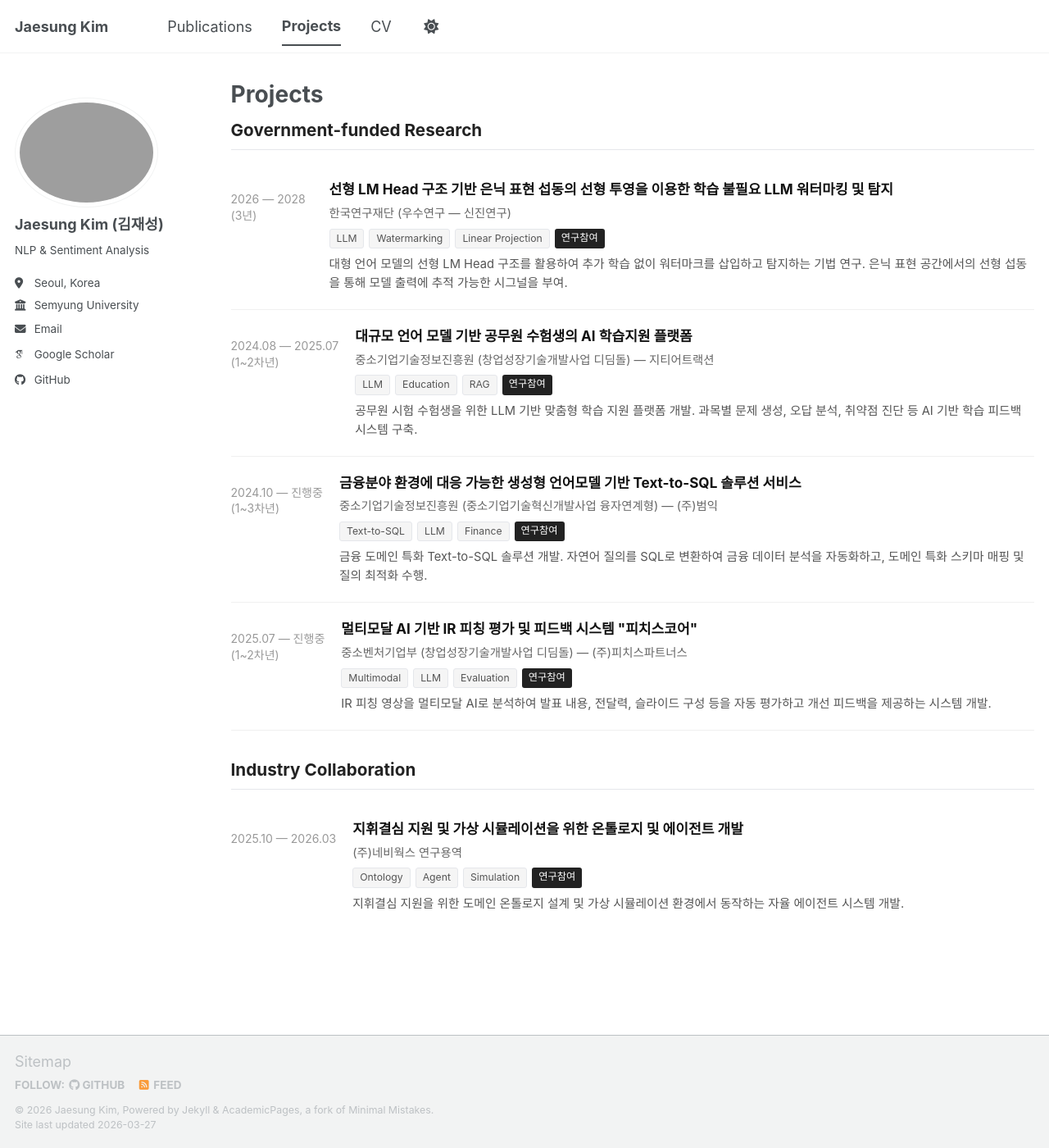
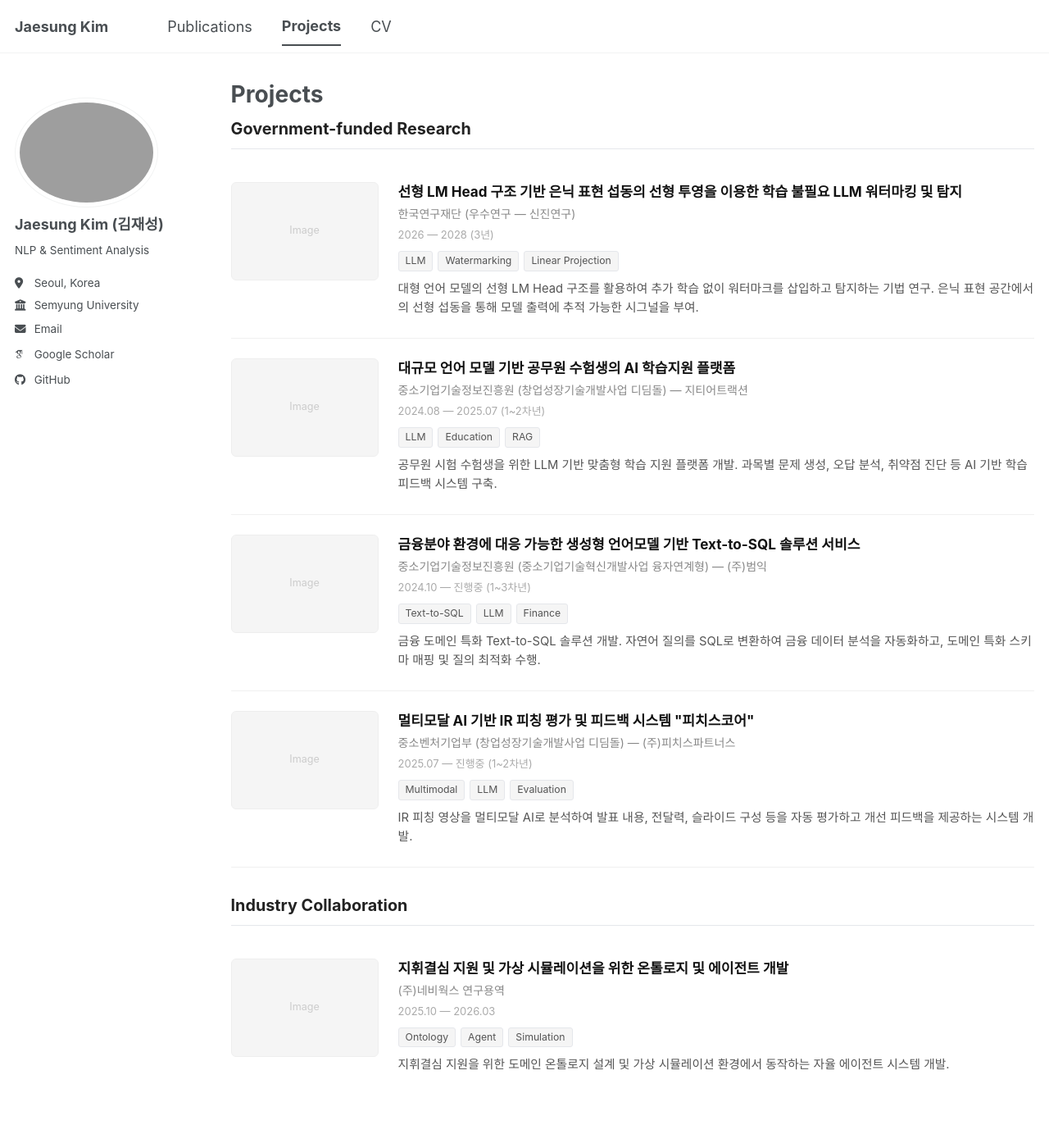
Before and after one commit to thisiskorea/CV, a Jekyll site: the page built from _pages/portfolio.html, in a window 1280 px wide and 1400 px high. Shown: the whole window at 82% size. Built offline with Jekyll 4.4.1, drawn with Linux system fonts in a browser that asks for light colours; some web fonts are replaced; a script bundle is joined from its source files by our own code; library files that are not in the unit come from our copies.

Commit message:
Remove dark mode, add image placeholders to Projects
- Remove theme toggle button from masthead
- Force light mode only in JS
- Projects page: left column now image placeholder (180x120)
- Period moved to body text

https://claude.ai/code/session_01CU9SVkWVuVsgHzfbJU88mX

```diff
--- a/_includes/masthead.html
+++ b/_includes/masthead.html
@@ -18,9 +18,6 @@
               <a href="{{ domain }}{{ link.url }}">{{ link.title }}</a>
             </li>
           {% endfor %}
-          <li id="theme-toggle" class="masthead__menu-item persist tail">
-            <a role="button" aria-labelledby="theme-icon"><i id="theme-icon" class="fa-solid fa-sun" aria-hidden="true" title="toggle theme"></i></a>
-          </li>
         </ul>
         <ul class="hidden-links hidden"></ul>
       </nav>
--- a/_pages/portfolio.html
+++ b/_pages/portfolio.html
@@ -6,89 +6,82 @@ author_profile: true
 ---
 
 <style>
-.proj-section-title{font-size:1.15em;font-weight:700;color:#222;margin:32px 0 16px 0;padding-bottom:8px;border-bottom:1px solid #e5e7eb}
+.proj-section-title{font-size:1.1em;font-weight:700;color:#222;margin:32px 0 16px 0;padding-bottom:8px;border-bottom:1px solid #e5e7eb}
 .proj-section-title:first-of-type{margin-top:0}
 
-.proj-item{display:flex;gap:20px;padding:20px 0;border-bottom:1px solid #f0f0f0}
+.proj-item{display:flex;gap:24px;padding:24px 0;border-bottom:1px solid #f0f0f0}
 .proj-item:last-child{border-bottom:none}
 
-.proj-period-col{min-width:100px;flex-shrink:0}
-.proj-period-text{font-size:0.78em;color:#999;line-height:1.4}
+.proj-thumb{width:180px;height:120px;flex-shrink:0;border-radius:6px;background:#f5f5f5;border:1px solid #eee;overflow:hidden;display:flex;align-items:center;justify-content:center}
+.proj-thumb img{width:100%;height:100%;object-fit:cover}
+.proj-thumb-placeholder{font-size:0.7em;color:#ccc;text-align:center}
 
 .proj-body{flex:1}
-.proj-title{font-size:0.95em;font-weight:700;color:#111;margin:0 0 6px 0;line-height:1.4}
-.proj-org{font-size:0.8em;color:#666;margin:0 0 8px 0}
-.proj-tags{display:flex;gap:6px;flex-wrap:wrap;margin-bottom:8px}
+.proj-title{font-size:0.95em;font-weight:700;color:#111;margin:0 0 4px 0;line-height:1.4}
+.proj-org{font-size:0.78em;color:#888;margin:0 0 6px 0}
+.proj-period{font-size:0.72em;color:#aaa;margin:0 0 10px 0}
+.proj-tags{display:flex;gap:6px;flex-wrap:wrap;margin-bottom:10px}
 .proj-tag{font-size:0.68em;padding:2px 8px;border-radius:3px;background:#f5f5f5;color:#555;border:1px solid #e5e7eb}
-.proj-desc{font-size:0.82em;color:#555;line-height:1.55;margin:0}
-.proj-role-tag{font-size:0.68em;padding:2px 8px;border-radius:3px;background:#222;color:#fff}
+.proj-desc{font-size:0.82em;color:#555;line-height:1.6;margin:0}
 </style>
 
 <p class="proj-section-title">Government-funded Research</p>
 
 <div class="proj-item">
-<div class="proj-period-col">
-<p class="proj-period-text">2026 — 2028<br/>(3년)</p>
-</div>
+<div class="proj-thumb"><span class="proj-thumb-placeholder">Image</span></div>
 <div class="proj-body">
 <p class="proj-title">선형 LM Head 구조 기반 은닉 표현 섭동의 선형 투영을 이용한 학습 불필요 LLM 워터마킹 및 탐지</p>
 <p class="proj-org">한국연구재단 (우수연구 — 신진연구)</p>
+<p class="proj-period">2026 — 2028 (3년)</p>
 <div class="proj-tags">
 <span class="proj-tag">LLM</span>
 <span class="proj-tag">Watermarking</span>
 <span class="proj-tag">Linear Projection</span>
-<span class="proj-role-tag">연구참여</span>
 </div>
 <p class="proj-desc">대형 언어 모델의 선형 LM Head 구조를 활용하여 추가 학습 없이 워터마크를 삽입하고 탐지하는 기법 연구. 은닉 표현 공간에서의 선형 섭동을 통해 모델 출력에 추적 가능한 시그널을 부여.</p>
 </div>
 </div>
 
 <div class="proj-item">
-<div class="proj-period-col">
-<p class="proj-period-text">2024.08 — 2025.07<br/>(1~2차년)</p>
-</div>
+<div class="proj-thumb"><span class="proj-thumb-placeholder">Image</span></div>
 <div class="proj-body">
 <p class="proj-title">대규모 언어 모델 기반 공무원 수험생의 AI 학습지원 플랫폼</p>
 <p class="proj-org">중소기업기술정보진흥원 (창업성장기술개발사업 디딤돌) — 지티어트랙션</p>
+<p class="proj-period">2024.08 — 2025.07 (1~2차년)</p>
 <div class="proj-tags">
 <span class="proj-tag">LLM</span>
 <span class="proj-tag">Education</span>
 <span class="proj-tag">RAG</span>
-<span class="proj-role-tag">연구참여</span>
 </div>
 <p class="proj-desc">공무원 시험 수험생을 위한 LLM 기반 맞춤형 학습 지원 플랫폼 개발. 과목별 문제 생성, 오답 분석, 취약점 진단 등 AI 기반 학습 피드백 시스템 구축.</p>
 </div>
 </div>
 
 <div class="proj-item">
-<div class="proj-period-col">
-<p class="proj-period-text">2024.10 — 진행중<br/>(1~3차년)</p>
-</div>
+<div class="proj-thumb"><span class="proj-thumb-placeholder">Image</span></div>
 <div class="proj-body">
 <p class="proj-title">금융분야 환경에 대응 가능한 생성형 언어모델 기반 Text-to-SQL 솔루션 서비스</p>
 <p class="proj-org">중소기업기술정보진흥원 (중소기업기술혁신개발사업 융자연계형) — (주)범익</p>
+<p class="proj-period">2024.10 — 진행중 (1~3차년)</p>
 <div class="proj-tags">
 <span class="proj-tag">Text-to-SQL</span>
 <span class="proj-tag">LLM</span>
 <span class="proj-tag">Finance</span>
-<span class="proj-role-tag">연구참여</span>
 </div>
 <p class="proj-desc">금융 도메인 특화 Text-to-SQL 솔루션 개발. 자연어 질의를 SQL로 변환하여 금융 데이터 분석을 자동화하고, 도메인 특화 스키마 매핑 및 질의 최적화 수행.</p>
 </div>
 </div>
 
 <div class="proj-item">
-<div class="proj-period-col">
-<p class="proj-period-text">2025.07 — 진행중<br/>(1~2차년)</p>
-</div>
+<div class="proj-thumb"><span class="proj-thumb-placeholder">Image</span></div>
 <div class="proj-body">
 <p class="proj-title">멀티모달 AI 기반 IR 피칭 평가 및 피드백 시스템 "피치스코어"</p>
 <p class="proj-org">중소벤처기업부 (창업성장기술개발사업 디딤돌) — (주)피치스파트너스</p>
+<p class="proj-period">2025.07 — 진행중 (1~2차년)</p>
 <div class="proj-tags">
 <span class="proj-tag">Multimodal</span>
 <span class="proj-tag">LLM</span>
 <span class="proj-tag">Evaluation</span>
-<span class="proj-role-tag">연구참여</span>
 </div>
 <p class="proj-desc">IR 피칭 영상을 멀티모달 AI로 분석하여 발표 내용, 전달력, 슬라이드 구성 등을 자동 평가하고 개선 피드백을 제공하는 시스템 개발.</p>
 </div>
@@ -97,17 +90,15 @@ author_profile: true
 <p class="proj-section-title">Industry Collaboration</p>
 
 <div class="proj-item">
-<div class="proj-period-col">
-<p class="proj-period-text">2025.10 — 2026.03</p>
-</div>
+<div class="proj-thumb"><span class="proj-thumb-placeholder">Image</span></div>
 <div class="proj-body">
 <p class="proj-title">지휘결심 지원 및 가상 시뮬레이션을 위한 온톨로지 및 에이전트 개발</p>
 <p class="proj-org">(주)네비웍스 연구용역</p>
+<p class="proj-period">2025.10 — 2026.03</p>
 <div class="proj-tags">
 <span class="proj-tag">Ontology</span>
 <span class="proj-tag">Agent</span>
 <span class="proj-tag">Simulation</span>
-<span class="proj-role-tag">연구참여</span>
 </div>
 <p class="proj-desc">지휘결심 지원을 위한 도메인 온톨로지 설계 및 가상 시뮬레이션 환경에서 동작하는 자율 에이전트 시스템 개발.</p>
 </div>
--- a/assets/js/_main.js
+++ b/assets/js/_main.js
@@ -2,50 +2,12 @@
    Various functions that we want to use within the template
    ========================================================================== */
 
-// Determine the expected state of the theme toggle, which can be "dark", "light", or
-// "system". Default is "system".
-let determineThemeSetting = () => {
-  let themeSetting = localStorage.getItem("theme");
-  return (themeSetting != "dark" && themeSetting != "light" && themeSetting != "system") ? "system" : themeSetting;
-};
-
-// Determine the computed theme, which can be "dark" or "light". If the theme setting is
-// "system", the computed theme is determined based on the user's system preference.
-let determineComputedTheme = () => {
-  let themeSetting = determineThemeSetting();
-  if (themeSetting != "system") {
-    return themeSetting;
-  }
-  return (userPref && userPref("(prefers-color-scheme: dark)").matches) ? "dark" : "light";
-};
-
-// detect OS/browser preference
-const browserPref = window.matchMedia('(prefers-color-scheme: dark)').matches ? 'dark' : 'light';
-
-// Set the theme on page load or when explicitly called
-let setTheme = (theme) => {
-  const use_theme =
-    theme ||
-    localStorage.getItem("theme") ||
-    $("html").attr("data-theme") ||
-    browserPref;
-
-  if (use_theme === "dark") {
-    $("html").attr("data-theme", "dark");
-    $("#theme-icon").removeClass("fa-sun").addClass("fa-moon");
-  } else if (use_theme === "light") {
-    $("html").removeAttr("data-theme");
-    $("#theme-icon").removeClass("fa-moon").addClass("fa-sun");
-  }
-};
-
-// Toggle the theme manually
-var toggleTheme = () => {
-  const current_theme = $("html").attr("data-theme");
-  const new_theme = current_theme === "dark" ? "light" : "dark";
-  localStorage.setItem("theme", new_theme);
-  setTheme(new_theme);
-};
+// Force light mode only
+let determineThemeSetting = () => "light";
+let determineComputedTheme = () => "light";
+const browserPref = 'light';
+let setTheme = () => { $("html").removeAttr("data-theme"); };
+var toggleTheme = () => {};
 
 /* ==========================================================================
    Plotly integration script so that Markdown codeblocks will be rendered
```
